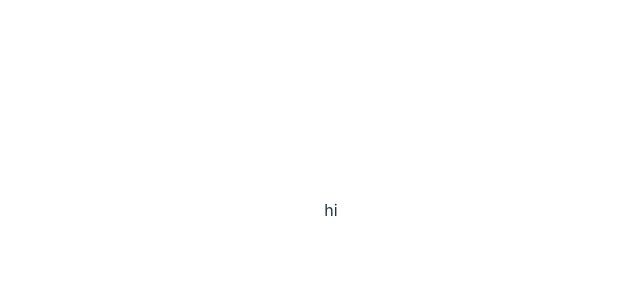
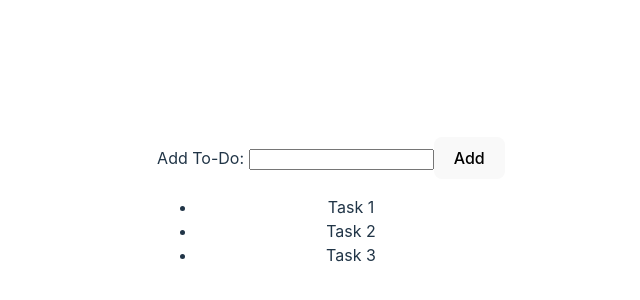
Before and after one commit to khangnh2005/react-to-do-app, a React (Vite) app: page / in a window 1280 px wide. Shown: the part 190-490 px from the top of the page, without its empty margins (309-949 px from the left). Built offline with nearby package versions, Linux system fonts and the light colour scheme.

Commit message:
Finish backbone HTML structure

```diff
--- a/src/App.jsx
+++ b/src/App.jsx
@@ -2,6 +2,20 @@ import './App.css'
 
 export default function App() {
   return (
-    <div>hi</div>
+    <>
+      <form>
+        <label>Add To-Do: </label>
+        <input></input>
+        <button type='submit'>Add</button>
+      </form>
+
+      <div>
+        <ul>
+          <li>Task 1</li>
+          <li>Task 2</li>
+          <li>Task 3</li>
+        </ul>
+      </div>
+    </>
   )
 }
```
